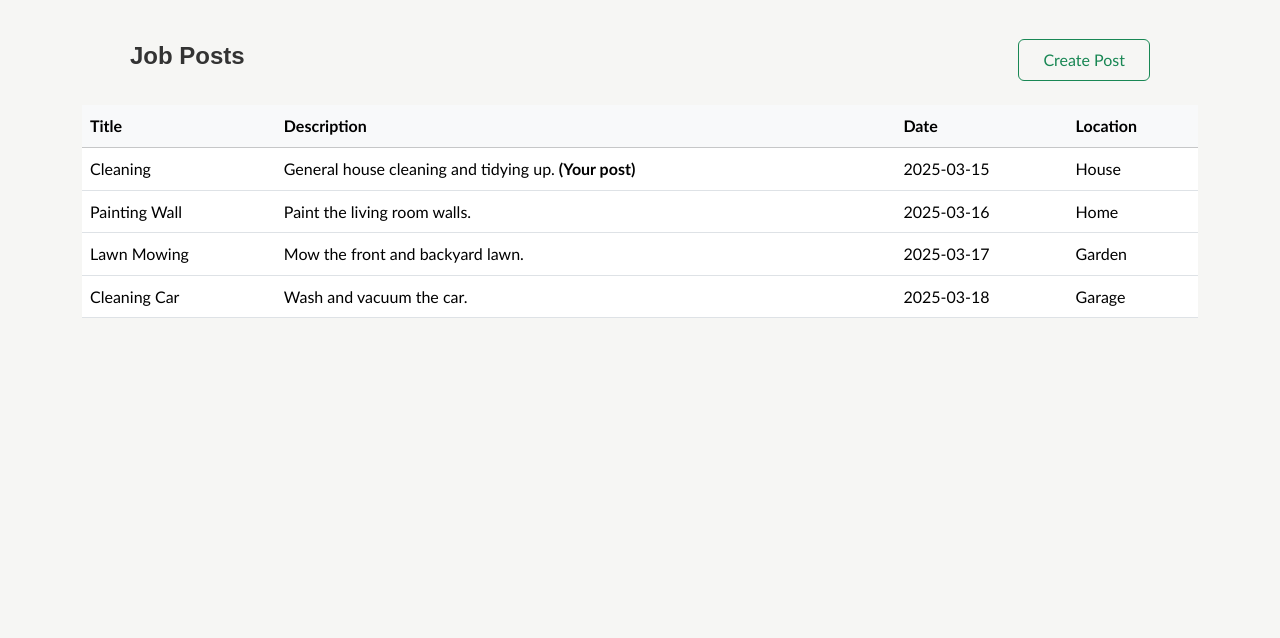
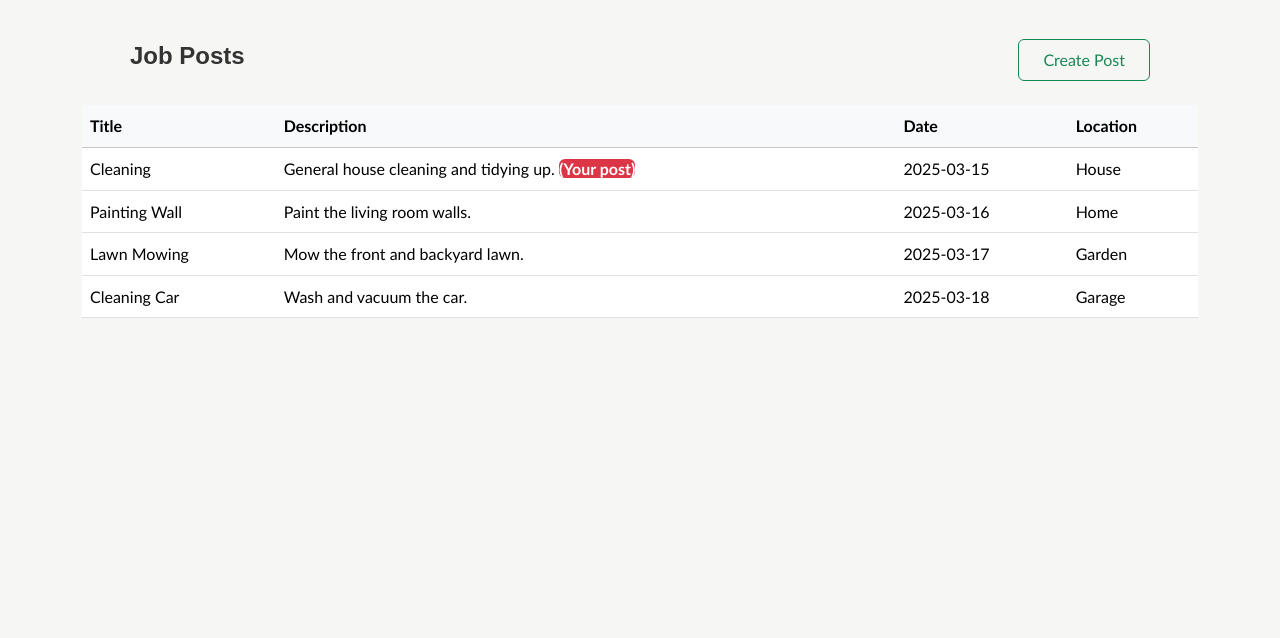
Before and after one commit to Gunslingahhh/JUMPA, a PHP site: page /php/jobboard.php in a window 1280 px wide. Shown: the part 138-776 px from the top of the page. Run offline with PHP 8.4, Linux system fonts and the light colour scheme; the visitor is signed in with stand-in values (Sample User, id 1); data that the repository does not hold is empty.

Commit message:
Change design of your post

```diff
--- a/php/jobboard.php
+++ b/php/jobboard.php
@@ -14,7 +14,6 @@ include "connection.php";
 
 <!DOCTYPE html>
 <html lang="en">
-
     <head>
         <meta charset="UTF-8">
         <meta name="viewport" content="width=device-width, initial-scale=1.0">
@@ -22,7 +21,6 @@ include "connection.php";
         <link href="https://cdn.jsdelivr.net/npm/bootstrap@5.3.0-alpha1/dist/css/bootstrap.min.css" rel="stylesheet">
         <link href="https://cdnjs.cloudflare.com/ajax/libs/font-awesome/6.0.0-beta3/css/all.min.css" rel="stylesheet">
         <link rel="stylesheet" href="../assets/css/styles.css">
-
     </head>
 
     <body class="jobboard-body">
@@ -85,7 +83,7 @@ include "connection.php";
                                         }
                                         echo "<tr onclick='window.location.href = \"jobboard_detail.php?task_id=" . $user_row['task_id'] . "\"' style='cursor: pointer;'>";
                                         echo "<td>" . htmlspecialchars($user_row['task_title']) . "</td>";
-                                    echo "<td>" . htmlspecialchars($user_row['task_description']) . "<span class='fw-bold'>" . $taskOwner . "</span>" . "</td>";
+                                        echo "<td>" . htmlspecialchars($user_row['task_description']) . " " . "<span class='fw-bold bg-danger text-white rounded'>" . $taskOwner . "</span>" . "</td>";
                                         echo "<td>" . htmlspecialchars($user_row['task_date']) . "</td>";
                                         echo "<td>" . htmlspecialchars($user_row['task_location']) . "</td>";
                                         echo "</tr>";
@@ -105,5 +103,4 @@ include "connection.php";
         <script src="https://cdn.jsdelivr.net/npm/@popperjs/core@2.9.2/dist/umd/popper.min.js"></script>
         <script src="https://stackpath.bootstrapcdn.com/bootstrap/4.5.2/js/bootstrap.min.js"></script>
     </body>
-
 </html>
```
Lines whose indentation alone changed are shown as unchanged.
